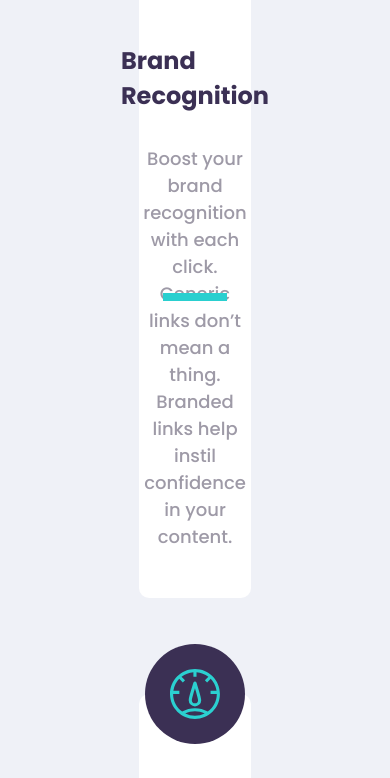
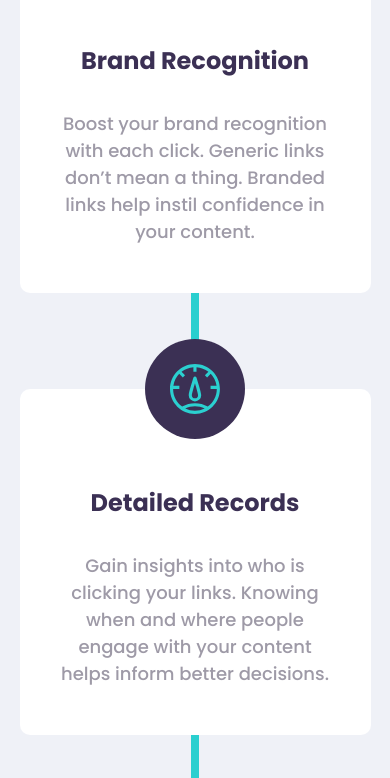
Before and after one commit to killian-dv/frontend-mentor-url-shortening-api-master, a plain HTML site: page index.html in a window 390 px wide. Shown: the part 1531-2309 px from the top of the page. Drawn offline with Linux system fonts and the light colour scheme.

Commit message:
responsive cards

```diff
--- a/css/_main.scss
+++ b/css/_main.scss
@@ -134,7 +134,7 @@ main {
             }
             .card {
                 @include flex( center, center, 1rem, column, nowrap);
-                width: 32%;
+                width: 100%;
                 height: 100%;
                 background-color: $white;
                 border-radius: 10px;
@@ -142,7 +142,7 @@ main {
                 position: relative;
                 @media screen and (min-width: 768px) {
                     @include flex( center, flex-start, 1rem, column, nowrap);
-                    width: 30%;
+                    width: 32%;
                     margin-bottom: 0;
                 }
                 .card-icon {
@@ -176,11 +176,14 @@ main {
                 &::before {
                     content: '';
                     display: inline-block;
-                    width: 4rem;
-                    height: 0.5rem;
+                    width: 0.5rem;
+                    height: 4rem;
+                    bottom: -4rem;
                     background-color: $cyan;
                     position: absolute;
                     @media screen and (min-width: 768px) {
+                        width: 4rem;
+                        height: 0.5rem;
                         top: 50%;
                         right: -4rem;
                     }
```
Also changed, not shown: css/style.css, 1 other file.
